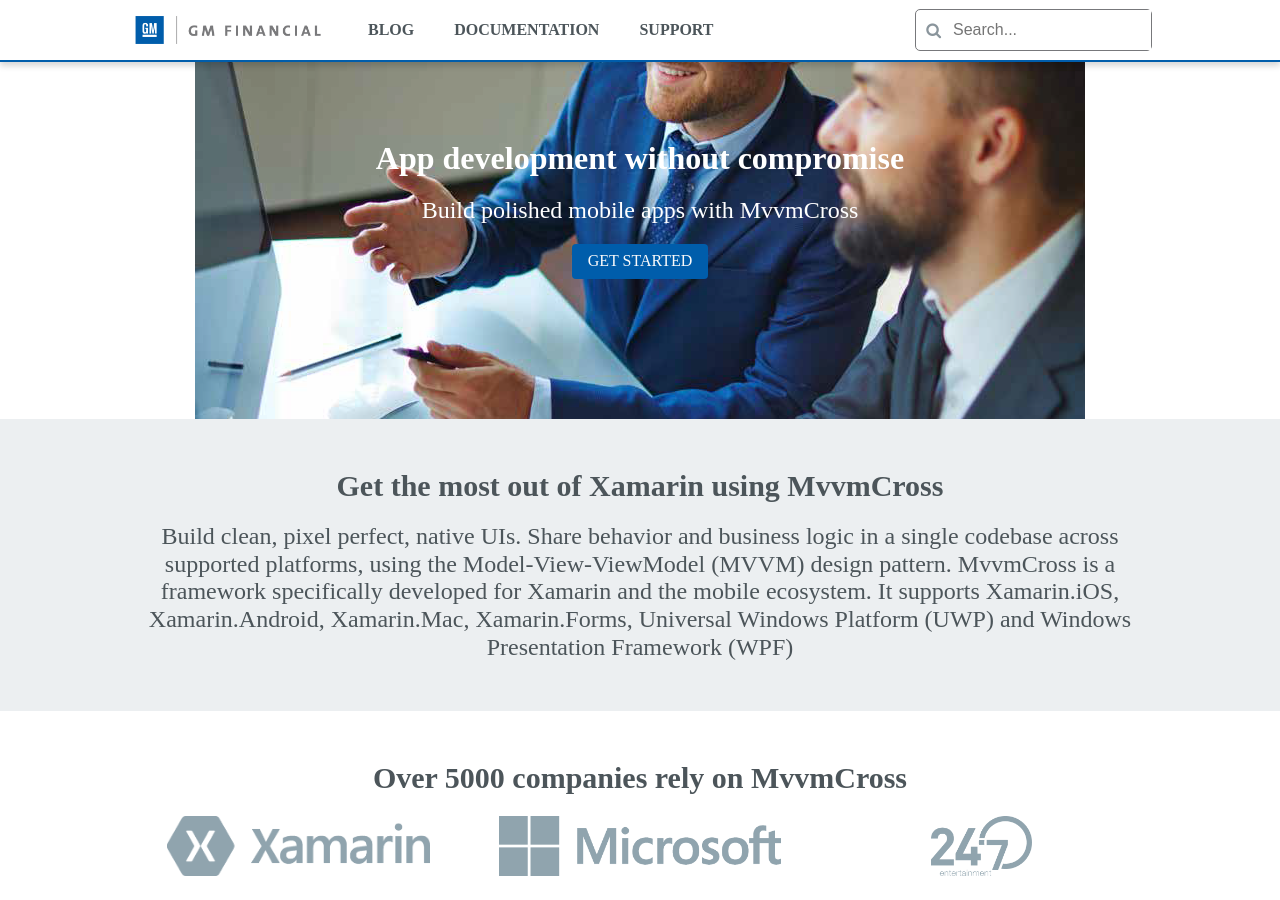
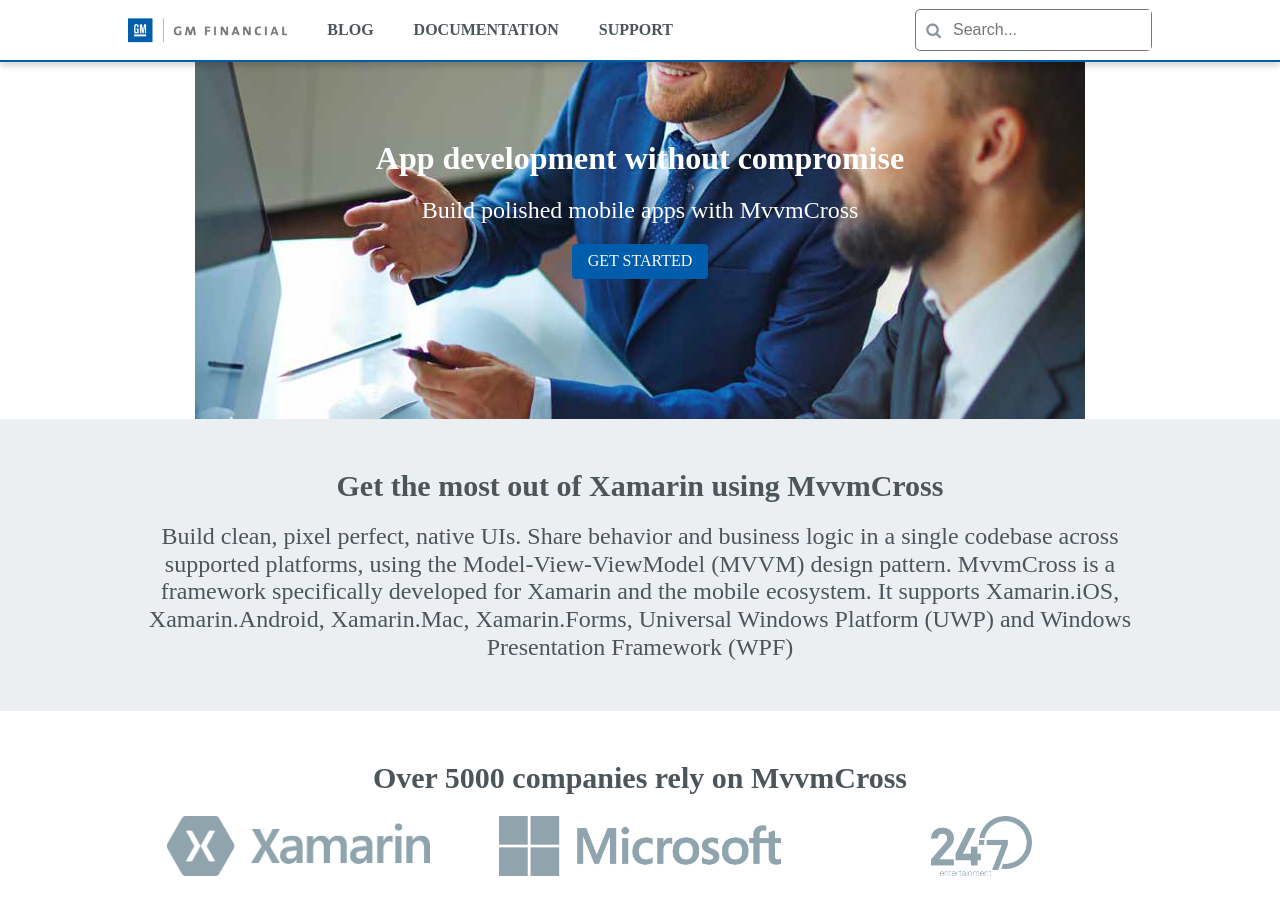
Before and after one commit to gmfjlr/DevForDev, a Jekyll site: the page built from docs/index.md, in a window 1280 px wide and 900 px high. Built offline with Jekyll 4.4.1, drawn with Linux system fonts in a browser that asks for light colours; nearby versions of some CDN libraries.

Commit message:
Update header.html

```diff
--- a/docs/_includes/header.html
+++ b/docs/_includes/header.html
@@ -3,13 +3,13 @@
         <i class="fa fa-bars fa-2x" aria-hidden="true"></i>
     </button>
     <a href="{{ '/' | relative_url }}" class="logo" role="link" aria-label="Home">
-        <img alt="{{ site.title | escape }}" src="{{ '/assets/img/logo/GMF-logo-horizontal-4-color.jpg' | relative_url }}" role="img" aria-label="Logo"/>
+        <img alt="{{ site.title | escape }}" src="{{ '/assets/img/logo/GMFinancial.png' | relative_url }}" role="img" aria-label="Logo"/>
     </a>
     <nav class="navigation" role="navigation" aria-label="Navigation">
         <ul role="menu" aria-hidden="true" aria-label="Navigation menu">
             <li role="menuitem" aria-label="Navigation menu item">
                 <a href="{{ '/' | relative_url }}" class="logo" role="menuitem" aria-label="Home">
-                    <img alt="{{ site.title | escape }}" src="{{ '/assets/img/logo/GMF-logo-horizontal-4-color.jpg' | relative_url }}" role="img" aria-label="Logo"/>
+                    <img alt="{{ site.title | escape }}" src="{{ '/assets/img/logo/GMFinancial.png' | relative_url }}" role="img" aria-label="Logo"/>
                 </a>
             </li>
             {% for item in site.menu %}
```
